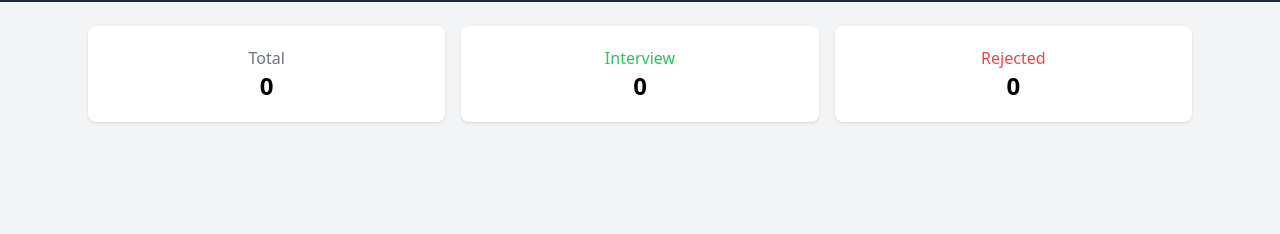
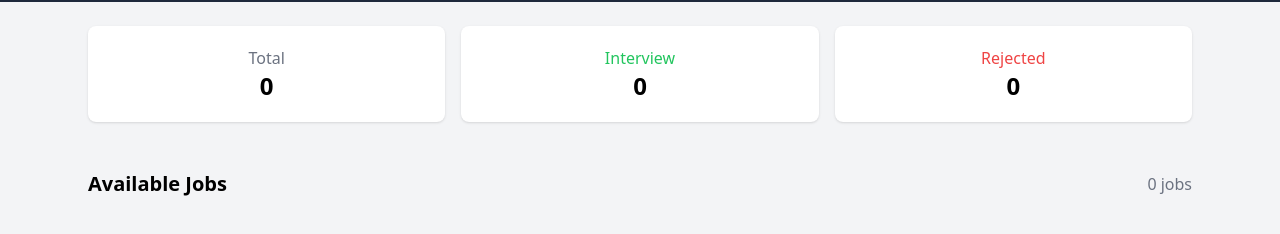
Before and after one commit to SakiAlAmin01/ProgrammingheroA4, a website: page index.html in a window 1280 px wide. Shown: the part 78-312 px from the top of the page. Drawn offline with Linux system fonts and the light colour scheme.

Commit message:
Job section push

```diff
--- a/index.html
+++ b/index.html
@@ -36,6 +36,19 @@
   </div>
 </section>
 
+<!-- Jobs Section -->
+<section class="max-w-6xl mx-auto p-6">
+
+  <!-- Title + Count -->
+  <div class="flex justify-between items-center">
+    <h2 class="text-xl font-semibold">Available Jobs</h2>
+    <span id="tabCount" class="text-gray-500">0 jobs</span>
+  </div>
+
+
+
+</section>
+
 
 <script src="script.js"></script>
 </body>
```
